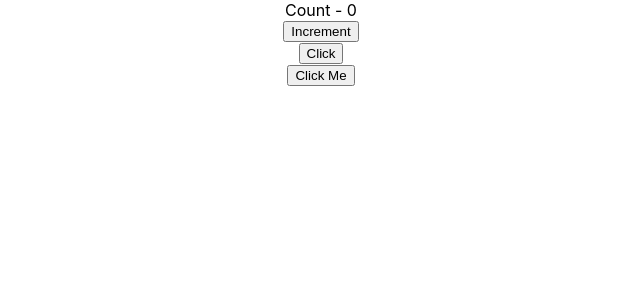
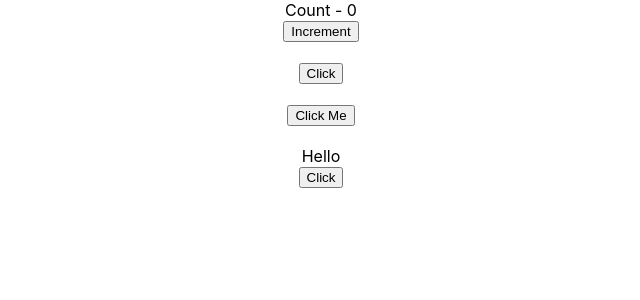
Before and after one commit to fahimmeadahmed/Intern, a React (Create React App) app in the folder React/hello-world/: page / in a window 1280 px wide. Shown: the top 300 px of the page, without its empty margins (319-959 px from the left). Built offline with nearby package versions, Linux system fonts and the light colour scheme.

Commit message:
eventBinding

```diff
--- a/React/hello-world/src/App.js
+++ b/React/hello-world/src/App.js
@@ -8,6 +8,7 @@
 import Counter from './components/Counter'
 import FunctionClick from './components/FunctionClick';
 import ClassClick from './components/ClassClick';
+import EventBind from './components/EventBind';
 
 function App() {
   return (
@@ -21,8 +22,12 @@
       {/*<Hello />*/}
       {/* <Messege /> */}
       <Counter />
+      <br />
       <FunctionClick />
+      <br />
       <ClassClick />
+      <br />
+      <EventBind />
     </div>
   );
 }
--- /dev/null
+++ b/React/hello-world/src/components/EventBind.js
@@ -0,0 +1,31 @@
+import React, { Component } from 'react'
+
+class EventBind extends Component {
+    constructor(props) {
+        super(props)
+
+        this.state = {
+            message: 'Hello'
+
+        }
+        this.clickhandler = this.clickhandler.bind(this)
+    }
+    clickhandler(){
+        this.setState({
+            message: 'GoodBye !'
+        })
+        console.log(this)
+    }
+    render() {
+        return (
+            <div>
+                <div>{this.state.message}</div>
+                {/* <button onClick={this.clickhandler.bind(this)}>Click</button> */}
+                {/* <button onClick={()=> this.clickhandler()}> Click </button> */}
+                <button onClick={this.clickhandler}>Click</button>
+            </div>
+        )
+    }
+}
+
+export default EventBind
```
